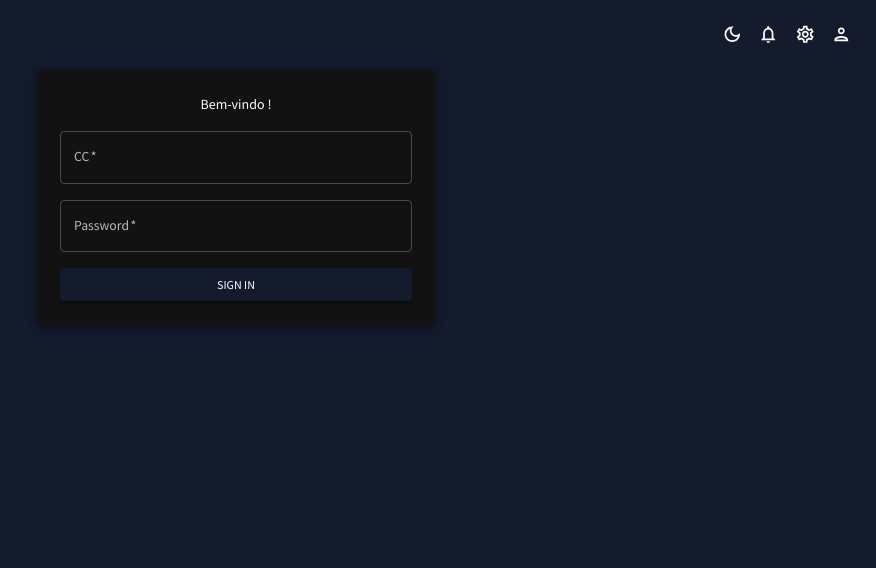
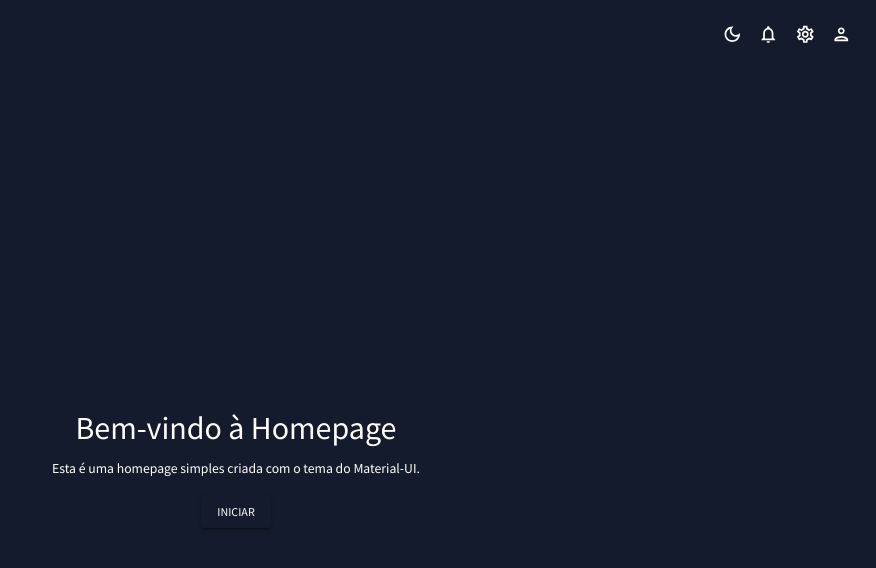
Before and after one commit to FranciscoMartins20/Gest-o_Dev, a React (Create React App) app in the folder FrontEnd/: page / in a window 1280 px wide. Shown: the top 568 px of the page, without its empty margins (404-1280 px from the left). Built offline with nearby package versions, Linux system fonts and the light colour scheme.

Commit message:
Login completo

```diff
--- a/FrontEnd/package.json
+++ b/FrontEnd/package.json
@@ -23,6 +23,7 @@
     "@testing-library/jest-dom": "^5.16.5",
     "@testing-library/react": "^13.3.0",
     "@testing-library/user-event": "^13.5.0",
+    "axios": "^1.6.8",
     "chart.js": "^3.9.1",
     "formik": "^2.2.9",
     "react": "^18.2.0",
@@ -41,9 +42,7 @@
     "test": "react-scripts test",
     "eject": "react-scripts eject"
   },
-
-  "proxy":"http://localhost:4000",
-
+  "proxy": "http://localhost:4000",
   "eslintConfig": {
     "extends": [
       "react-app",
--- a/FrontEnd/src/App.js
+++ b/FrontEnd/src/App.js
@@ -1,21 +1,23 @@
-import { useState } from "react";
+import React, { useState } from "react";
 import { Routes, Route } from "react-router-dom";
 import Topbar from "./scenes/global/Topbar";
 import Sidebar from "./scenes/global/Sidebar";
 import LoginForm from "./scenes/login_register/loginForm";
+import HomePage from "./scenes/homepage"; // Importe a página HomePage
+
 
 import { CssBaseline, ThemeProvider } from "@mui/material";
 import { ColorModeContext, useMode } from "./theme";
 
 function App() {
   const [theme, colorMode] = useMode();
-  const [isSidebar, setIsSidebar] = useState(false); // Começa como false e será ativado após o login
-  const [isAuthenticated, setIsAuthenticated] = useState(false); // Novo estado para controle de autenticação
+  const [isSidebar, setIsSidebar] = useState(false);
+  const [isAuthenticated, setIsAuthenticated] = useState(false);
 
-  // Simula a função de login
   const handleLoginSuccess = () => {
-    setIsAuthenticated(true); // Define o usuário como autenticado
-    setIsSidebar(true); // Ativa a sidebar após o login
+    setIsAuthenticated(true);
+    setIsSidebar(true);
+
   };
 
   return (
@@ -23,12 +25,12 @@ function App() {
       <ThemeProvider theme={theme}>
         <CssBaseline />
         <div className="app">
-          {isAuthenticated && <Sidebar isSidebar={isSidebar} />} {/* Renderiza condicionalmente baseado no estado de autenticação */}
+          {isAuthenticated && <Sidebar isSidebar={isSidebar} />}
           <main className="content">
             <Topbar setIsSidebar={setIsSidebar} />
             <Routes>
-              {/* Passa a função de sucesso do login como prop para LoginForm */}
-              <Route path="/" element={<LoginForm onLoginSuccess={handleLoginSuccess} />} />
+              <Route path="/login" element={<LoginForm onLoginSuccess={handleLoginSuccess} />} />
+              <Route path="/" element={<HomePage />} />
             </Routes>
           </main>
         </div>
--- /dev/null
+++ b/FrontEnd/src/scenes/homepage.js
@@ -0,0 +1,31 @@
+import React from 'react';
+import { Box, Typography, Button, useTheme } from '@mui/material';
+
+const HomePage = () => {
+  const theme = useTheme();
+
+  return (
+    <Box
+      sx={{
+        display: 'flex',
+        flexDirection: 'column',
+        alignItems: 'center',
+        justifyContent: 'center',
+        height: '100vh',
+        backgroundColor: theme.palette.background.default,
+      }}
+    >
+      <Typography variant="h2" component="h1" gutterBottom>
+        Bem-vindo à Homepage
+      </Typography>
+      <Typography variant="body1" component="p" textAlign="center">
+        Esta é uma homepage simples criada com o tema do Material-UI.
+      </Typography>
+      <Button variant="contained" color="primary" sx={{ mt: 2 }}>
+        Iniciar
+      </Button>
+    </Box>
+  );
+};
+
+export default HomePage;
--- a/FrontEnd/src/scenes/login_register/loginForm.js
+++ b/FrontEnd/src/scenes/login_register/loginForm.js
@@ -1,14 +1,25 @@
 import React, { useState } from 'react';
 import { Box, Button, TextField, Typography, useTheme } from '@mui/material';
+import { loginUser } from '../../service/api'; // Importe a função loginUser aqui
+import { useNavigate } from 'react-router-dom';
 
-const LoginForm = () => {
+const LoginForm = ({ onLoginSuccess } ) => {
   const theme = useTheme();
-  const [username, setUsername] = useState('');
-  const [password, setPassword] = useState('');
+  const [CC, setCC] = useState('');
+  const [Password, setPassword] = useState('');
+  const navigate = useNavigate()
 
-  const handleSubmit = (e) => {
+  const handleSubmit = async (e) => {
     e.preventDefault();
-    console.log({ username, password });
+    try {
+      // Converta CC para inteiro antes de enviar para o backend
+      const response = await loginUser(parseInt(CC), Password);
+      console.log('Usuário logado:', response);
+      onLoginSuccess();
+      navigate('/')
+    } catch (error) {
+      console.error('Erro ao fazer login:', error);
+    }
   };
 
   return (
@@ -36,8 +47,8 @@ const LoginForm = () => {
         variant="outlined"
         fullWidth
         required
-        value={username}
-        onChange={(e) => setUsername(e.target.value)}
+        value={CC}
+        onChange={(e) => setCC(e.target.value)}
       />
       <TextField
         label="Password"
@@ -45,11 +56,11 @@ const LoginForm = () => {
         type="password"
         fullWidth
         required
-        value={password}
+        value={Password}
         onChange={(e) => setPassword(e.target.value)}
       />
       <Button type="submit" variant="contained" fullWidth>
-        Sign In
+        Entrar
       </Button>
     </Box>
   );
--- /dev/null
+++ b/FrontEnd/src/service/api.js
@@ -0,0 +1,21 @@
+import axios from 'axios';
+
+const API_URL = 'http://localhost:4000';
+
+export const loginUser = async (CC,Password) => {
+  try {
+    console.log('Fazendo requisição de login para:', `${API_URL}/login`);
+    console.log('Dados do login:', { CC, Password });
+
+    const response = await axios.post(`${API_URL}/login`, {
+      CC,
+      Password
+    });
+
+    console.log('Resposta da requisição de login:', response.data);
+    return response.data;
+  } catch (error) {
+    console.error('Erro ao fazer login:', error.response);
+    throw error.response.data;
+  }
+};
```
Also changed, not shown: 1 other file (tests, documents, lock files or other folders).
